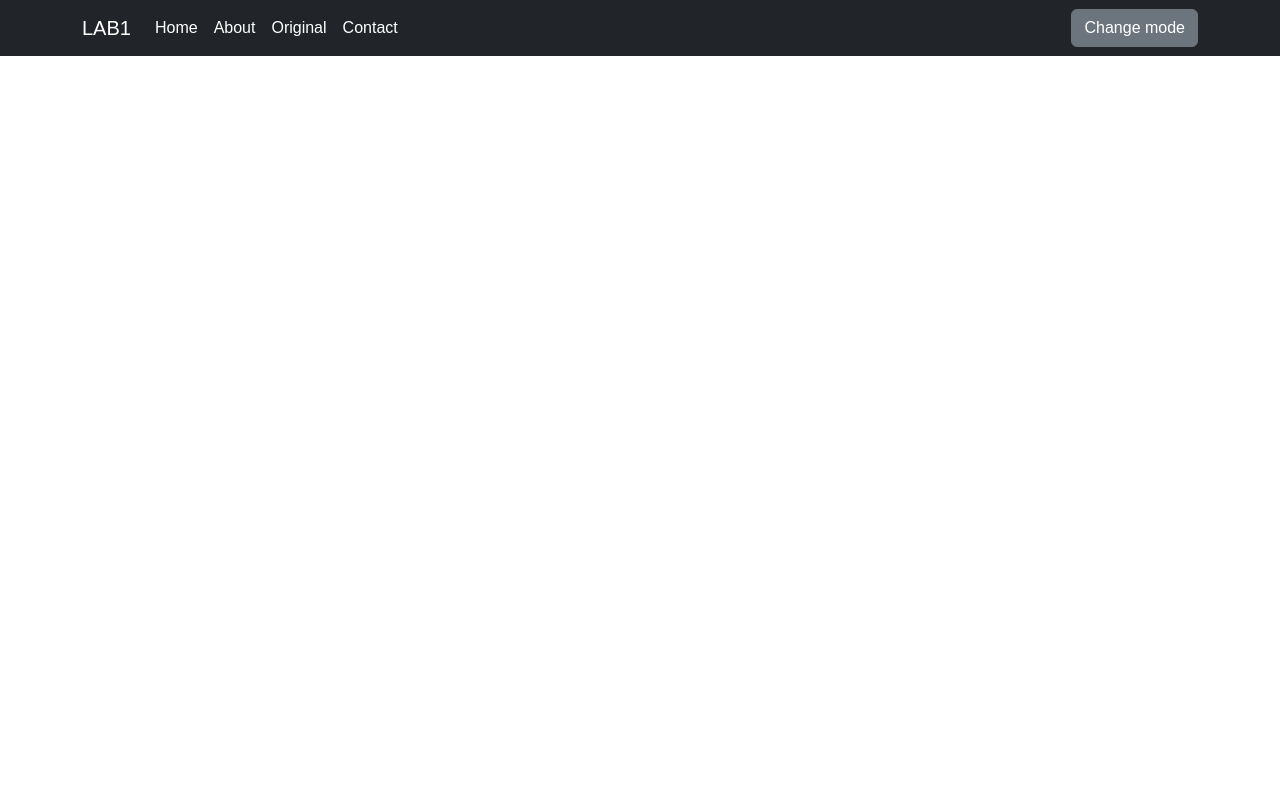
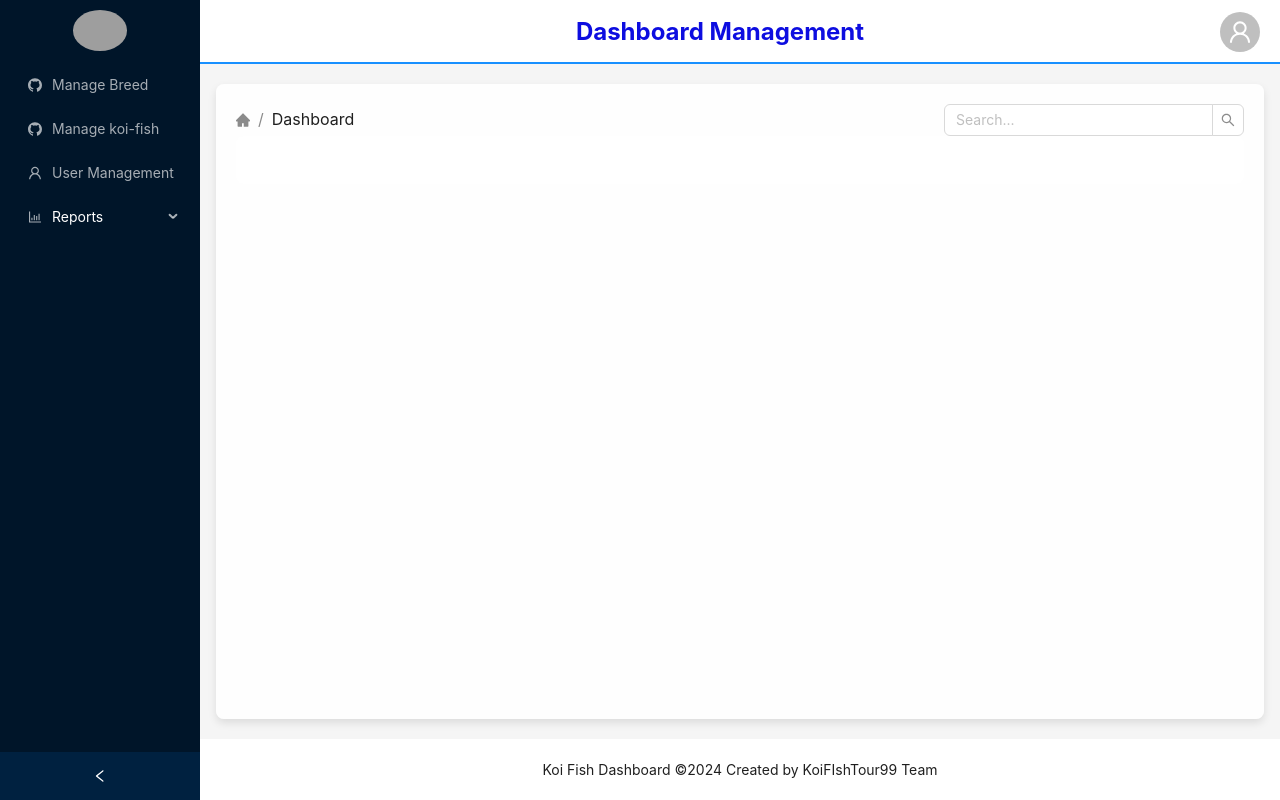
Before and after one commit to Q-Tuong/KoiTour-SWP391, a React (Vite) app: page /dashboard in a window 1280 px wide. Built offline with nearby package versions, Linux system fonts and the light colour scheme; grey boxes are pictures that could not be loaded.

Commit message:
dashboard

```diff
--- a/package.json
+++ b/package.json
@@ -10,6 +10,8 @@
     "preview": "vite preview"
   },
   "dependencies": {
+    "@ant-design/icons": "^5.5.1",
+    "antd": "^5.21.2",
     "bootstrap": "^5.3.3",
     "bootstrap-icons": "^1.11.3",
     "react": "^18.3.1",
--- a/src/App.jsx
+++ b/src/App.jsx
@@ -7,17 +7,20 @@ import NavBar from "./components/NavBar";
 import Contact from "./components/Contact";
 import About from "./components/About";
 import OriginalOrchids from "./components/OriginalOrchids";
+import Dashboard from "./dashboard/dashboard";
 
 function App() {
 	return (
 		<div className="App">
-			<NavBar />
+			{/* <NavBar /> */}
+
 			<Routes>
 				<Route path="/" element={<OrchidsMenu />} />
 				<Route path="/OrchidDetail/:id" element={<OrchidDetail />} />
 				<Route path="/About" element={<About />} />
 				<Route path="/Original" element={<OriginalOrchids />} />
 				<Route path="/Contact" element={<Contact />} />
+                <Route path="/dashboard" element={<Dashboard />} />
 			</Routes>
 		</div>
 	);
--- /dev/null
+++ b/src/dashboard/Dashboard.css
@@ -0,0 +1,105 @@
+@media (max-width: 768px) {
+    .dashboard-sider {
+      display: none; /* Hide the sider on smaller screens */
+    }
+    .dashboard-header, .dashboard-content, .dashboard-footer {
+      padding-left: 16px;
+      padding-right: 16px;
+    }
+  }
+
+  .dashboard-sider {
+    transition: width 0.3s;
+  }
+
+  .ant-menu-item:hover {
+    background-color: rgba(255, 255, 255, 0.1);
+  }
+
+  .dashboard-header__title {
+    font-size: 24px;
+    font-weight: bold;
+  }
+
+  .dashboard-footer__links {
+    margin-top: 10px;
+  }
+
+  .dashboard-layout {
+      min-height: 100vh;
+      background: #f0f2f5;
+    }
+
+    .dashboard-sider {
+      background: #001529;
+    }
+
+    .logo-container {
+      padding: 10px;
+      text-align: center;
+    }
+
+    .logo {
+      max-width: 30%;
+      border-radius: 50%;
+    }
+
+    .dashboard-header {
+      padding: 0 20px;
+      background: #fff;
+      text-align: center;
+      font-size: 24px;
+      font-weight: bold;
+      color: #0d0de0;
+      border-bottom: 2px solid #1890ff;
+    }
+
+    .header-content {
+      display: flex;
+      justify-content: space-between;
+      align-items: center;
+    }
+
+    .header-title {
+      flex-grow: 1;
+    }
+
+    .header-avatar {
+      cursor: pointer;
+    }
+
+    .dashboard-content {
+      margin: 20px 16px;
+      background: rgba(255, 255, 255, 0.9);
+      padding: 20px;
+      border-radius: 8px;
+      box-shadow: 0 4px 8px rgba(0, 0, 0, 0.1);
+      min-height: 360px;
+    }
+
+    .content-header {
+      display: flex;
+      justify-content: space-between;
+      align-items: center;
+    }
+
+    .dashboard-breadcrumb {
+      font-size: 16px;
+    }
+
+    .breadcrumb-search {
+      margin-left: auto;
+    }
+
+    .dashboard-inner-content {
+      background: rgba(255, 255, 255, 0.9);
+      padding: 24px;
+      border-radius: 8px;
+    }
+
+    .dashboard-footer {
+      text-align: center;
+      background: #fff;
+      padding: 20px 50px;
+      font-size: 14px;
+    }
--- /dev/null
+++ b/src/dashboard/Dashboard.jsx
@@ -0,0 +1,116 @@
+import { useState } from "react";
+import {
+  BarChartOutlined,
+  GithubOutlined,
+  HomeFilled,
+  UserOutlined,
+} from "@ant-design/icons";
+import { Breadcrumb, Layout, Menu, Avatar, Input, Dropdown } from "antd";
+import { Link, Outlet } from "react-router-dom";
+import "./Dashboard.css";
+
+const { Header, Content, Footer, Sider } = Layout;
+const { Search } = Input;
+
+function getItem(label, key, icon, children) {
+  return {
+    key,
+    icon,
+    children,
+    label: <Link to={`/dashboard/${key}`}>{label}</Link>,
+  };
+}
+
+const items = [
+  getItem("Manage Breed", "breed", <GithubOutlined />),
+  getItem("Manage koi-fish", "koi-fish", <GithubOutlined />),
+  getItem("User Management", "users", <UserOutlined />),
+  getItem("Reports", "reports", <BarChartOutlined />, [
+    getItem("Monthly", "reports/monthly"),
+    getItem("Yearly", "reports/yearly"),
+  ]),
+];
+
+
+const Dashboard = () => {
+  const [collapsed, setCollapsed] = useState(false);
+
+  return (
+    <Layout className="dashboard-layout">
+      <Sider
+        collapsible
+        collapsed={collapsed}
+        onCollapse={(value) => setCollapsed(value)}
+        className="dashboard-sider"
+      >
+        <div className="logo-container">
+          <img src="/image/logo.svg" alt="Koi Fish" className="logo" />
+        </div>
+        <Menu
+          theme="dark"
+          defaultSelectedKeys={["1"]}
+          mode="inline"
+          items={items}
+        />
+      </Sider>
+      <Layout>
+        <Header className="dashboard-header">
+          <div className="header-content">
+            <div className="header-title">Dashboard Management</div>
+            <div className="search-container"></div>
+
+            <Dropdown
+              overlay={
+                <Menu>
+                  <Menu.Item key="1">
+                    <Link to="/profile">Profile</Link>
+                  </Menu.Item>
+                  <Menu.Item key="2">
+                    <Link to="/settings">Settings</Link>
+                  </Menu.Item>
+                  <Menu.Item key="3">Logout</Menu.Item>
+                </Menu>
+              }
+            >
+
+              <Avatar
+                size="large"
+                icon={<UserOutlined />}
+                className="header-avatar"
+              />
+            </Dropdown>
+
+          </div>
+        </Header>
+
+        <Content className="dashboard-content">
+          <div className="content-header">
+            <Breadcrumb className="dashboard-breadcrumb">
+              <Breadcrumb.Item>
+                <Link to="/">
+                  <HomeFilled />
+                </Link>
+              </Breadcrumb.Item>
+              <Breadcrumb.Item>Dashboard</Breadcrumb.Item>
+            </Breadcrumb>
+            <Search
+              placeholder="Search..."
+              onSearch={(value) => console.log(value)}
+              className="search-bar"
+              style={{ maxWidth: 300 }}
+            />
+          </div>
+          <div className="dashboard-inner-content">
+            <Outlet />
+          </div>
+        </Content>
+        <Footer className="dashboard-footer">
+          Koi Fish Dashboard ©{new Date().getFullYear()} Created by
+          KoiFIshTour99 Team
+        </Footer>
+      </Layout>
+    </Layout>
+  );
+};
+
+export default Dashboard;
```
Also changed, not shown: 1 other file (tests, documents, lock files or other folders).
